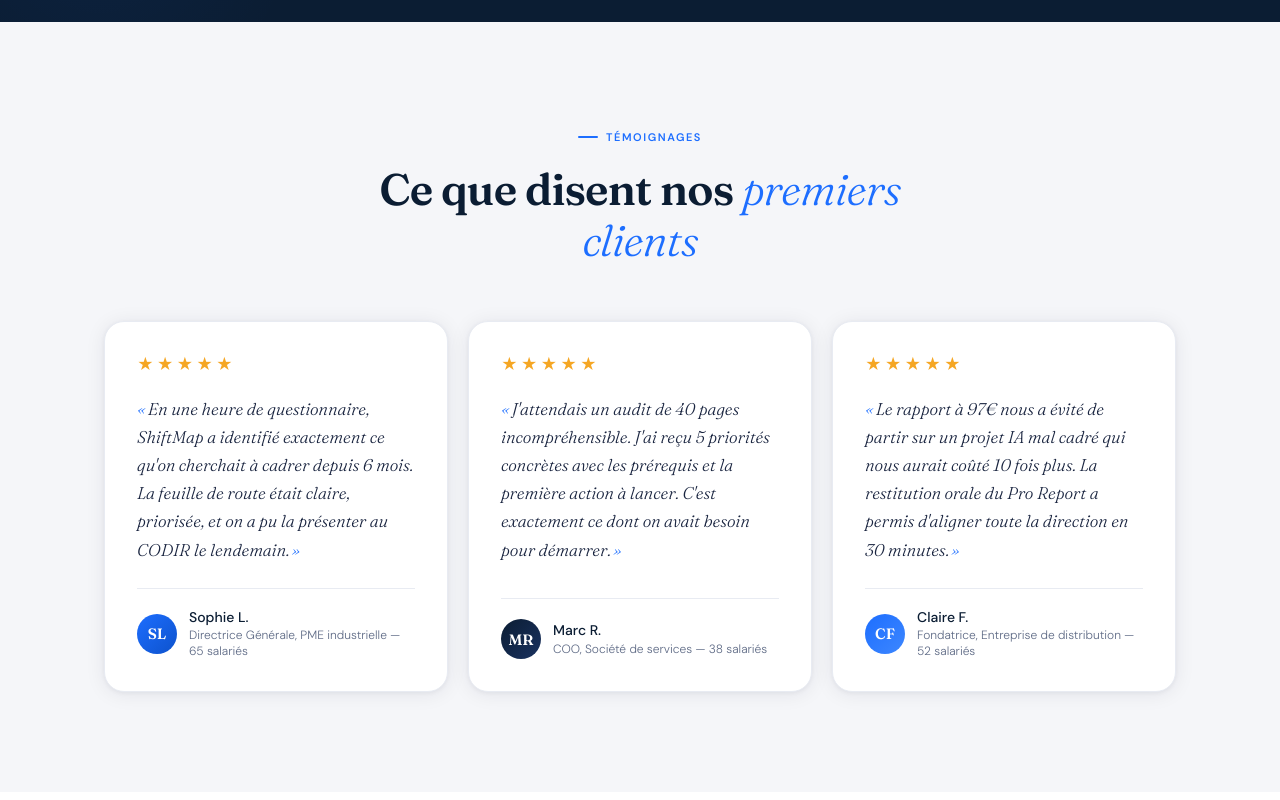
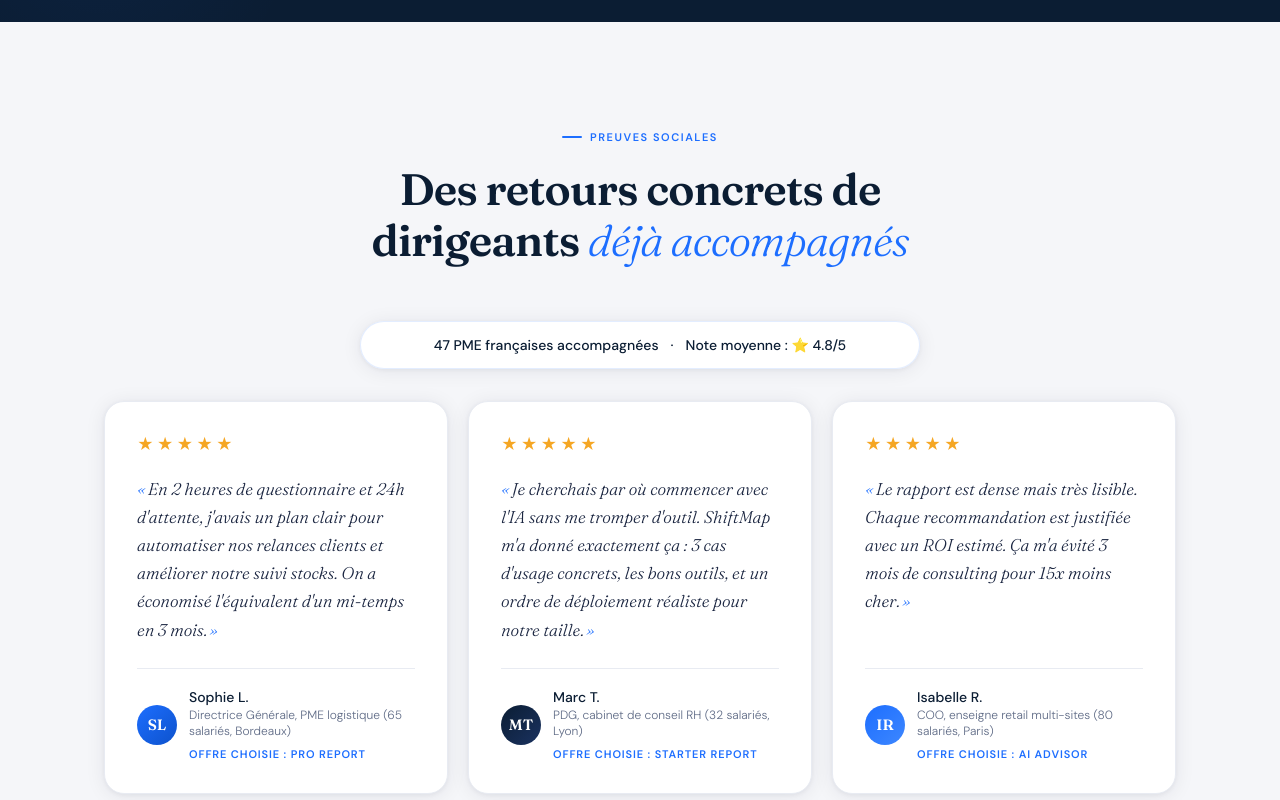
Before and after one commit to vincepanik/shiftmap, a Next.js app: page / in a window 1280 px wide. Shown: the part 5320-6120 px from the top of the page. Built offline with nearby package versions, Linux system fonts and the light colour scheme.

Commit message:
feat: update social proof section with detailed testimonials

```diff
--- a/app/globals.css
+++ b/app/globals.css
@@ -1016,6 +1016,24 @@
   margin: 0 auto 56px;
 }
 
+.testimonials-stats {
+  display: flex;
+  align-items: center;
+  justify-content: center;
+  gap: 12px;
+  flex-wrap: wrap;
+  margin: 0 auto 32px;
+  padding: 14px 18px;
+  max-width: 560px;
+  border: 1px solid rgba(29, 110, 255, 0.12);
+  border-radius: 999px;
+  background: rgba(255, 255, 255, 0.92);
+  color: var(--navy);
+  font-size: 14px;
+  font-weight: 500;
+  box-shadow: var(--shadow-card);
+}
+
 .testimonials-grid {
   display: grid;
   grid-template-columns: repeat(3, 1fr);
@@ -1097,6 +1115,15 @@
   color: var(--text-muted);
   font-weight: 300;
   margin-top: 2px;
+}
+
+.testimonial-offer {
+  margin-top: 8px;
+  font-size: 11px;
+  font-weight: 600;
+  letter-spacing: 0.08em;
+  text-transform: uppercase;
+  color: var(--blue);
 }
 
 /* =====================
--- a/app/page.tsx
+++ b/app/page.tsx
@@ -445,8 +445,14 @@
       <section id="temoignages">
         <div className="container">
           <div className="testimonials-header">
-            <span className="section-label">Témoignages</span>
-            <h2 className="section-title">Ce que disent nos <em>premiers clients</em></h2>
+            <span className="section-label">Preuves sociales</span>
+            <h2 className="section-title">Des retours concrets de dirigeants <em>déjà accompagnés</em></h2>
+          </div>
+
+          <div className="testimonials-stats fade-up">
+            <span>47 PME françaises accompagnées</span>
+            <span aria-hidden="true">·</span>
+            <span>Note moyenne : ⭐ 4.8/5</span>
           </div>
 
           <div className="testimonials-grid">
@@ -455,13 +461,14 @@
                 <span>★</span><span>★</span><span>★</span><span>★</span><span>★</span>
               </div>
               <p className="testimonial-quote">
-                En une heure de questionnaire, ShiftMap a identifié exactement ce qu&apos;on cherchait à cadrer depuis 6 mois. La feuille de route était claire, priorisée, et on a pu la présenter au CODIR le lendemain.
+                En 2 heures de questionnaire et 24h d&apos;attente, j&apos;avais un plan clair pour automatiser nos relances clients et améliorer notre suivi stocks. On a économisé l&apos;équivalent d&apos;un mi-temps en 3 mois.
               </p>
               <div className="testimonial-author">
                 <div className="testimonial-avatar av-1">SL</div>
                 <div>
                   <div className="testimonial-name">Sophie L.</div>
-                  <div className="testimonial-role">Directrice Générale, PME industrielle — 65 salariés</div>
+                  <div className="testimonial-role">Directrice Générale, PME logistique (65 salariés, Bordeaux)</div>
+                  <div className="testimonial-offer">Offre choisie : Pro Report</div>
                 </div>
               </div>
             </div>
@@ -471,13 +478,14 @@
                 <span>★</span><span>★</span><span>★</span><span>★</span><span>★</span>
               </div>
               <p className="testimonial-quote">
-                J&apos;attendais un audit de 40 pages incompréhensible. J&apos;ai reçu 5 priorités concrètes avec les prérequis et la première action à lancer. C&apos;est exactement ce dont on avait besoin pour démarrer.
+                Je cherchais par où commencer avec l&apos;IA sans me tromper d&apos;outil. ShiftMap m&apos;a donné exactement ça : 3 cas d&apos;usage concrets, les bons outils, et un ordre de déploiement réaliste pour notre taille.
               </p>
               <div className="testimonial-author">
-                <div className="testimonial-avatar av-2">MR</div>
+                <div className="testimonial-avatar av-2">MT</div>
                 <div>
-                  <div className="testimonial-name">Marc R.</div>
-                  <div className="testimonial-role">COO, Société de services — 38 salariés</div>
+                  <div className="testimonial-name">Marc T.</div>
+                  <div className="testimonial-role">PDG, cabinet de conseil RH (32 salariés, Lyon)</div>
+                  <div className="testimonial-offer">Offre choisie : Starter Report</div>
                 </div>
               </div>
             </div>
@@ -487,13 +495,14 @@
                 <span>★</span><span>★</span><span>★</span><span>★</span><span>★</span>
               </div>
               <p className="testimonial-quote">
-                Le rapport à 97€ nous a évité de partir sur un projet IA mal cadré qui nous aurait coûté 10 fois plus. La restitution orale du Pro Report a permis d&apos;aligner toute la direction en 30 minutes.
+                Le rapport est dense mais très lisible. Chaque recommandation est justifiée avec un ROI estimé. Ça m&apos;a évité 3 mois de consulting pour 15x moins cher.
               </p>
               <div className="testimonial-author">
-                <div className="testimonial-avatar av-3">CF</div>
+                <div className="testimonial-avatar av-3">IR</div>
                 <div>
-                  <div className="testimonial-name">Claire F.</div>
-                  <div className="testimonial-role">Fondatrice, Entreprise de distribution — 52 salariés</div>
+                  <div className="testimonial-name">Isabelle R.</div>
+                  <div className="testimonial-role">COO, enseigne retail multi-sites (80 salariés, Paris)</div>
+                  <div className="testimonial-offer">Offre choisie : AI Advisor</div>
                 </div>
               </div>
             </div>
```
Also changed, not shown: 1 other file (tests, documents, lock files or other folders).
